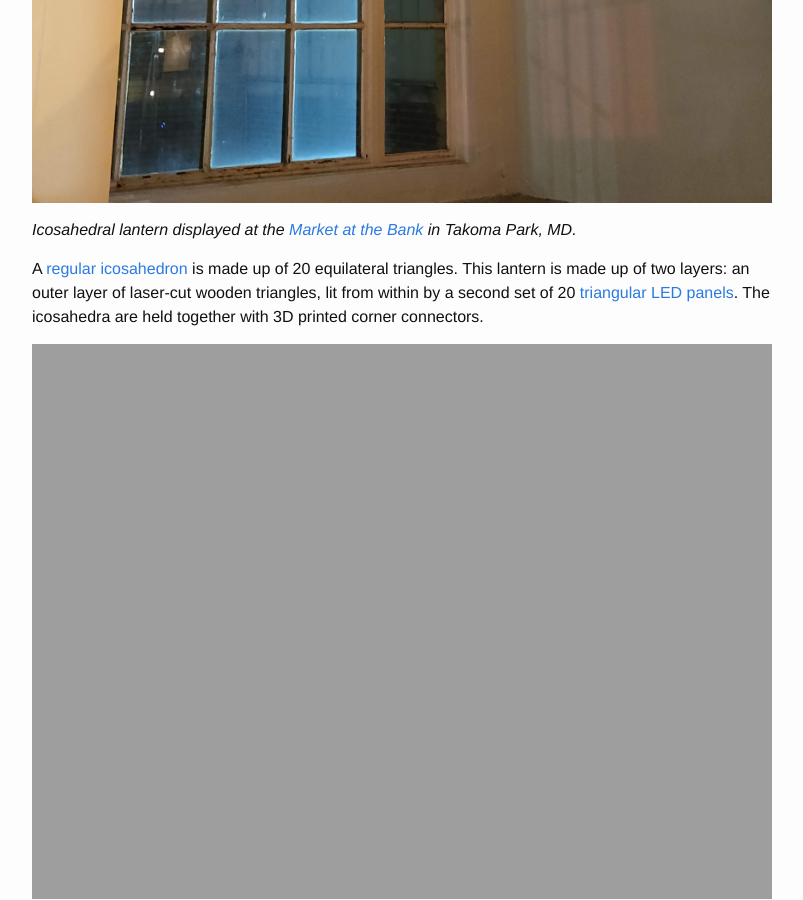
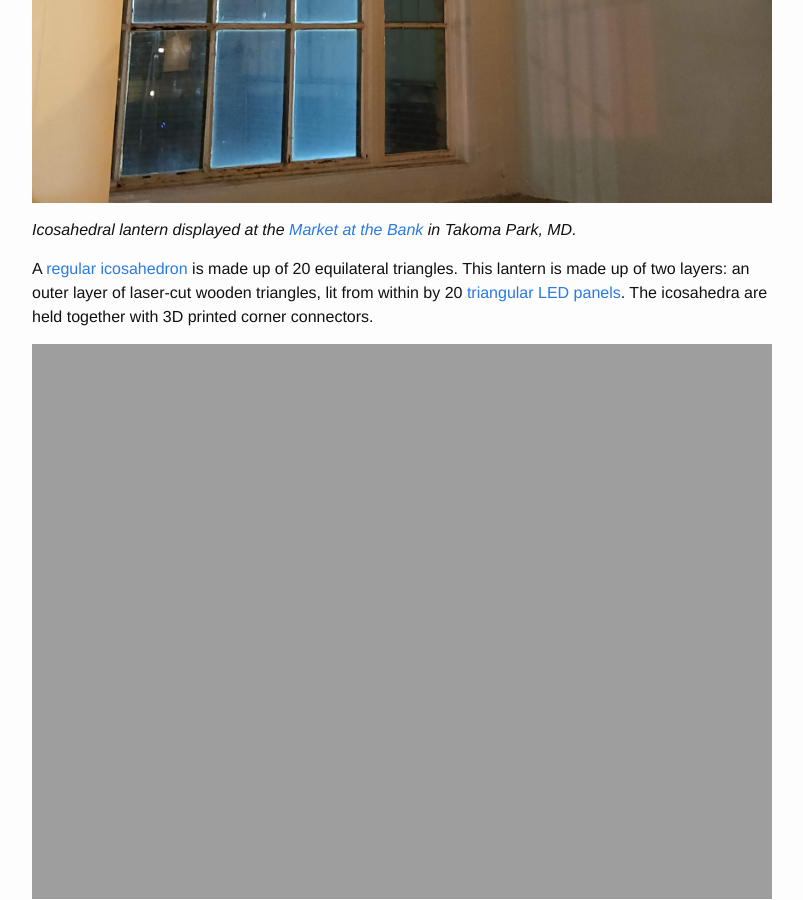
Before and after one commit to patrickfletcher/patrickfletcher.github.io, a Jekyll site: the page built from lights.md, in a window 1280 px wide and 900 px high, scrolled down 1502 px. Shown: the whole window, without its empty margins (238-1041 px from the left). Built offline with Jekyll 4.4.1, drawn with Linux system fonts in a browser that asks for light colours.

Commit message:
Update lights.md

```diff
--- a/lights.md
+++ b/lights.md
@@ -25,7 +25,7 @@ I designed these triangular LED panels to light my [icosahedral lantern](#icosah
 
 *Icosahedral lantern displayed at the [Market at the Bank](https://www.marketatthebank.com/) in Takoma Park, MD.*
 
-A [regular icosahedron](https://en.wikipedia.org/wiki/Regular_icosahedron) is made up of 20 equilateral triangles. This lantern is made up of two layers: an outer layer of laser-cut wooden triangles, lit from within by a second set of 20 [triangular LED panels](#triangular-led-panels). The icosahedra are held together with 3D printed corner connectors.
+A [regular icosahedron](https://en.wikipedia.org/wiki/Regular_icosahedron) is made up of 20 equilateral triangles. This lantern is made up of two layers: an outer layer of laser-cut wooden triangles, lit from within by 20 [triangular LED panels](#triangular-led-panels). The icosahedra are held together with 3D printed corner connectors.
 
 <p style="text-align:center;">
 <img src="{{ site.url }}/assets/led/lantern open.jpg" alt="Icosahedral lantern - internal view"  style="width: 100%"/>
```
